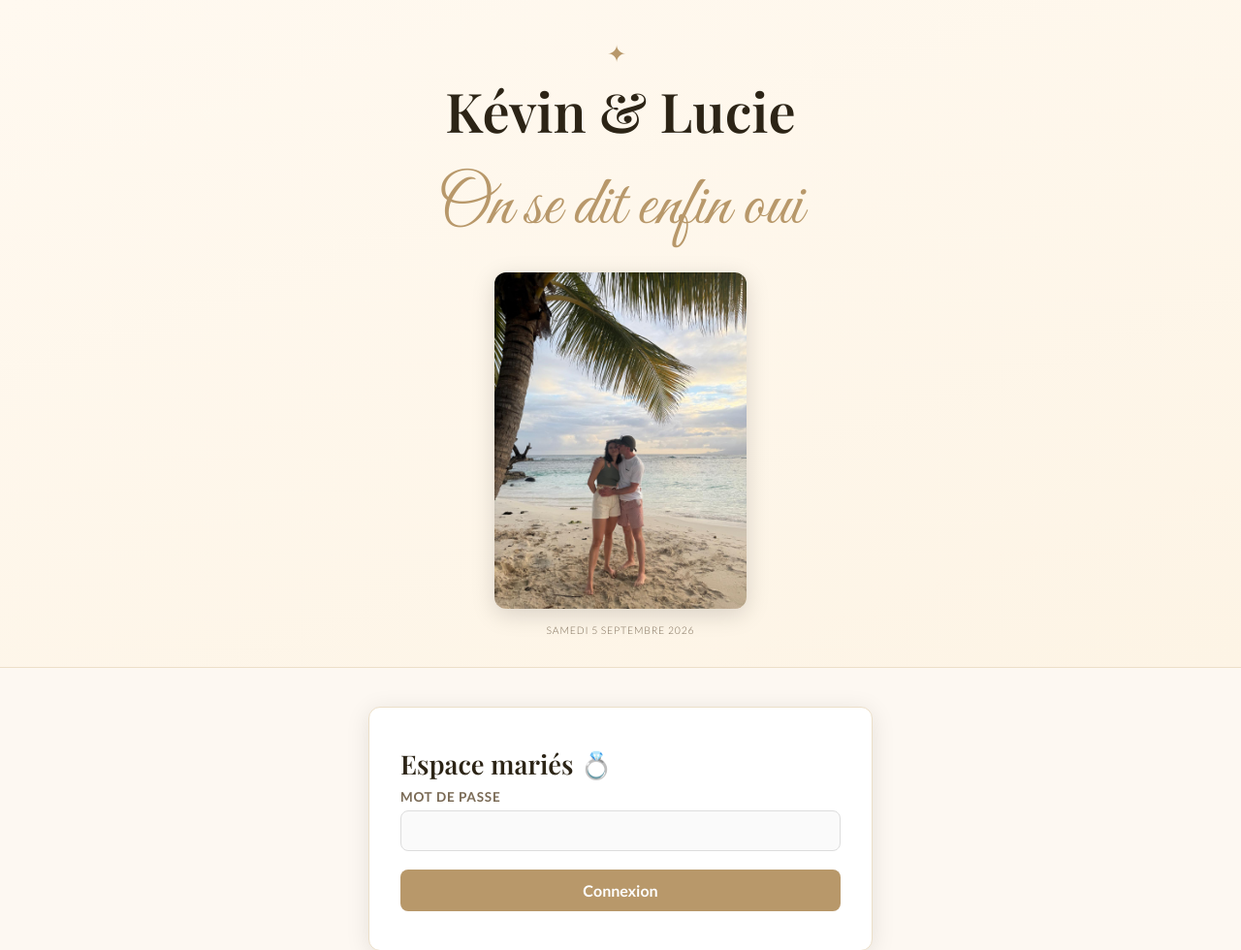
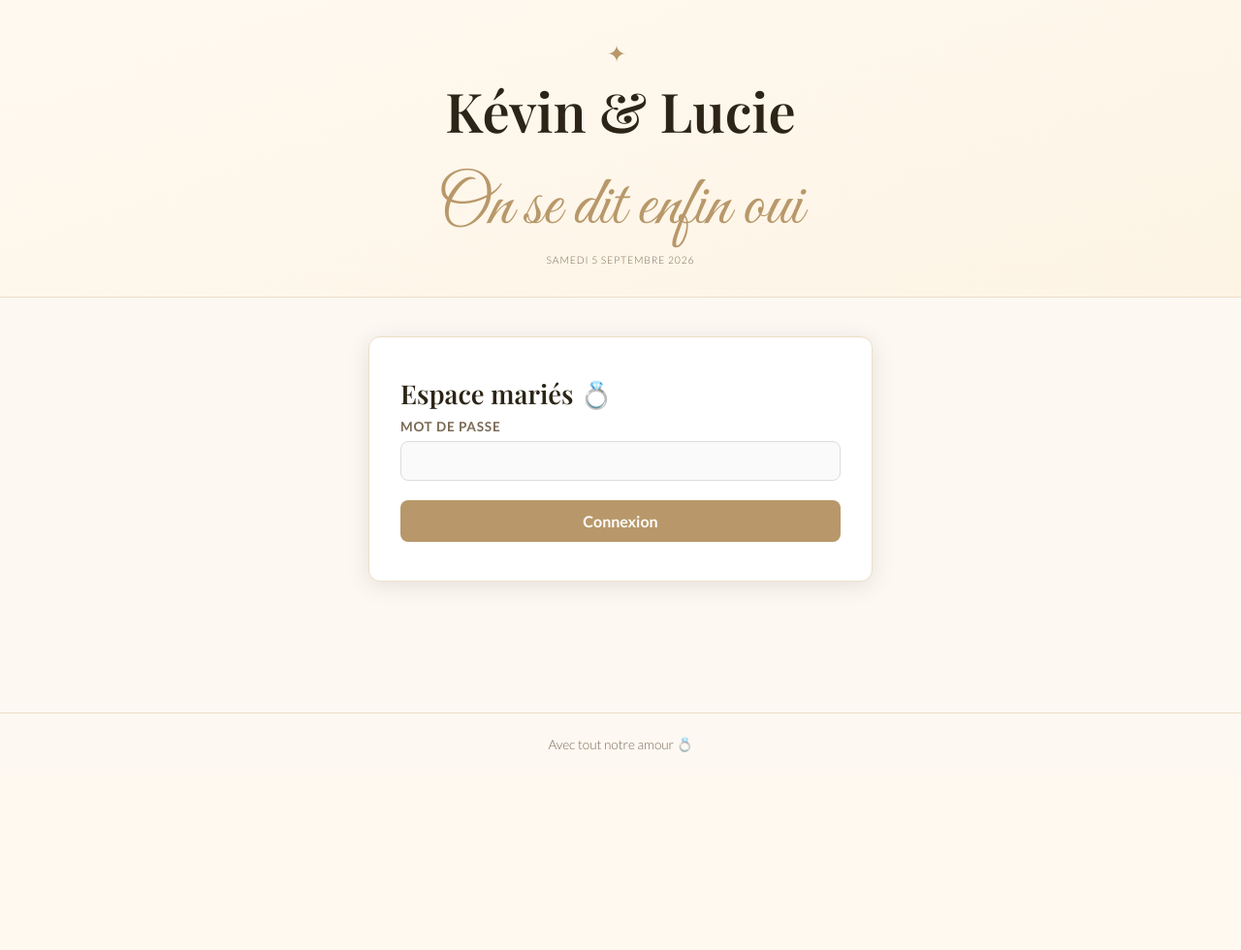
Before and after one commit to armshivb/mariage-rsvp, a FastAPI app: page /admin in a window 1280 px wide. Shown: the top 980 px of the page at 97% size. After the commit the page ends 776 px from the top, so only its background shows below. Run offline with FastAPI, Linux system fonts and the light colour scheme; some web fonts are replaced.

Commit message:
suppression photo du header

```diff
--- a/templates/base.html
+++ b/templates/base.html
@@ -14,8 +14,7 @@
     <div class="header-deco">✦</div>
     <h1 class="couple-name">{{ couple }}</h1>
     <p class="wedding-quote">On se dit enfin oui</p>
-    <img class="header-photo" src="/static/kevin_lucie.jpg" alt="Kévin & Lucie" />
-    <p class="wedding-info">{{ date }}</p>
+<p class="wedding-info">{{ date }}</p>
   </header>
   <main class="{% block main_class %}{% endblock %}">
     {% block content %}{% endblock %}
```
